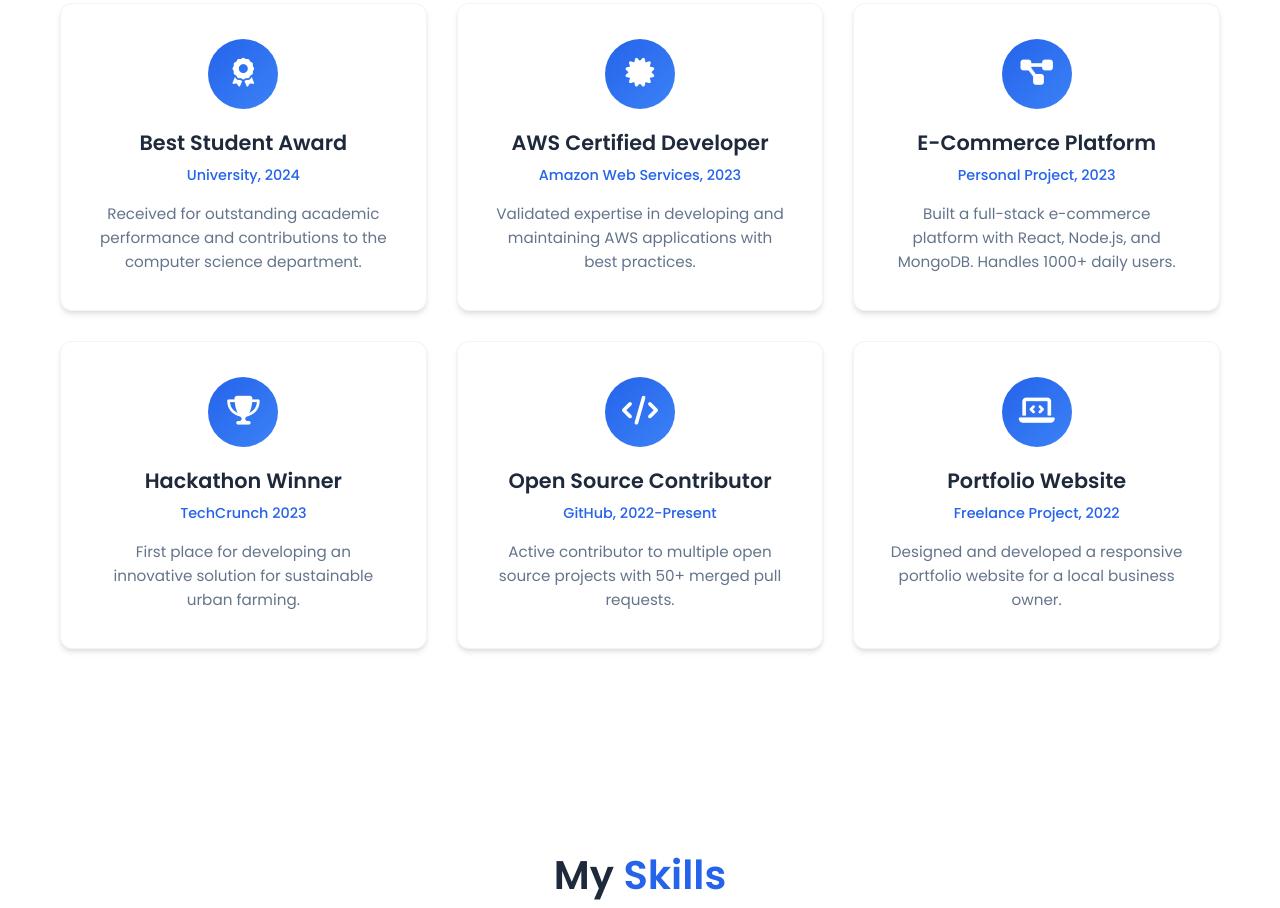
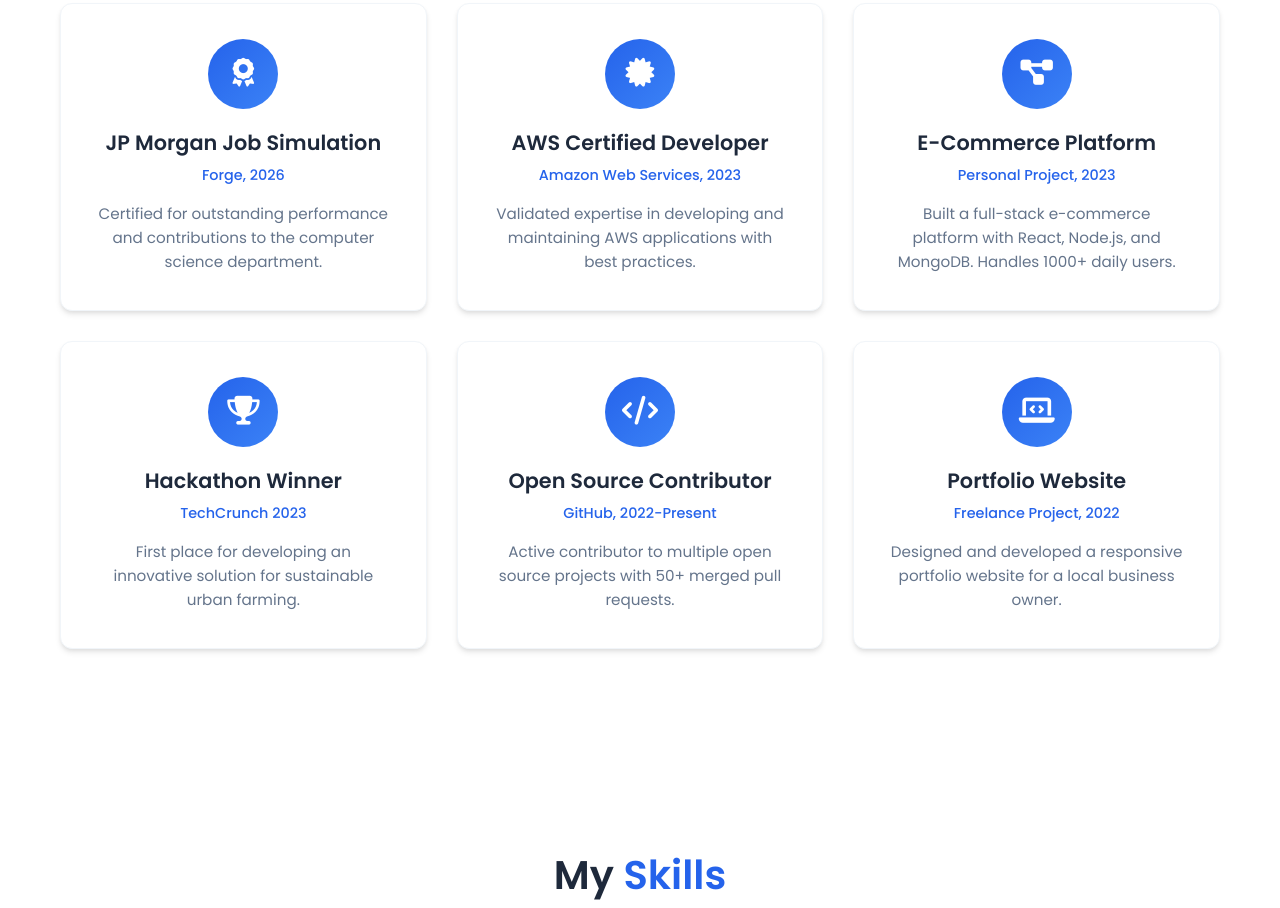
Before and after one commit to himeshkashyap007-tech/E-portfolio, a plain HTML site: page index.html in a window 1280 px wide. Shown: the part 3159-4067 px from the top of the page. Drawn offline with Linux system fonts and the light colour scheme.

Commit message:
Update achievement card details

```diff
--- a/index.html
+++ b/index.html
@@ -281,10 +281,10 @@
                     <div class="card-icon">
                         <i class="fas fa-award"></i>
                     </div>
-                    <h3 class="card-title">Best Student Award</h3>
-                    <p class="card-subtitle">University, 2024</p>
+                    <h3 class="card-title">JP Morgan Job Simulation</h3>
+                    <p class="card-subtitle">Forge, 2026</p>
                     <p class="card-description">
-                        Received for outstanding academic performance and contributions
+                        Certified for outstanding performance and contributions
                         to the computer science department.
                     </p>
                 </div>
```
